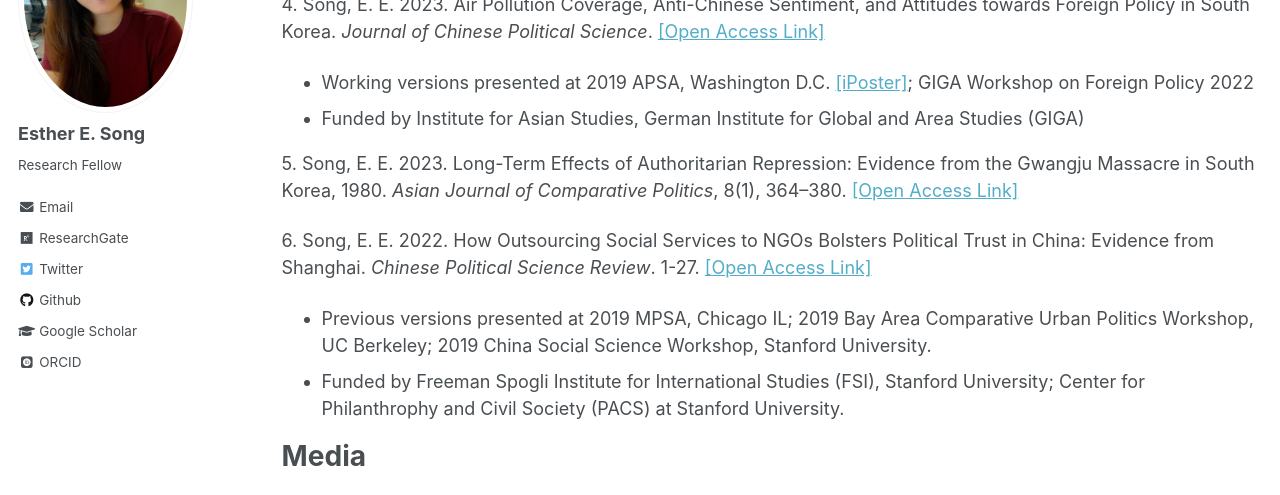
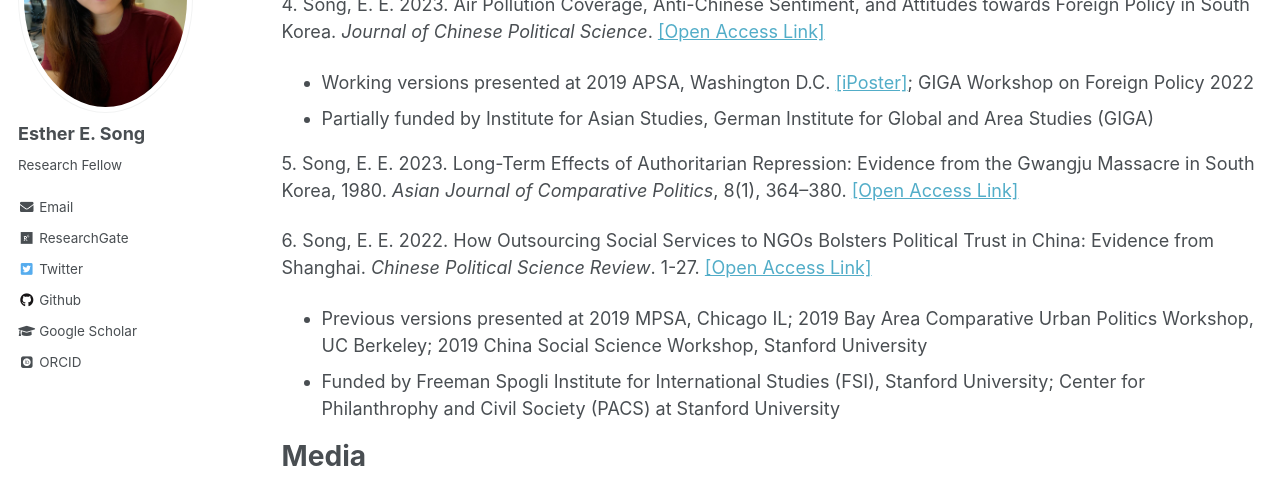
Before and after one commit to ehsong/ehsong.github.io, a Jekyll site: the page built from _pages/research.md, in a window 1280 px wide and 900 px high, scrolled down 580 px. Shown: the part 152-647 px from the top of the window. Built offline with Jekyll 4.4.1, drawn with Linux system fonts in a browser that asks for light colours; some web fonts are replaced; some of the changed text lies outside the part shown.

Commit message:
Update research.md

```diff
--- a/_pages/research.md
+++ b/_pages/research.md
@@ -21,13 +21,13 @@
 
 4\. Song, E. E. 2023. Air Pollution Coverage, Anti-Chinese Sentiment, and Attitudes towards Foreign Policy in South Korea. *Journal of Chinese Political Science*. [[Open Access Link]](https://doi.org/10.1007/s11366-023-09849-z)
    * Working versions presented at 2019 APSA, Washington D.C. [[iPoster]](https://apsa2019-apsa.ipostersessions.com/default.aspx?s=DF-1D-34-3D-64-33-21-12-B0-42-57-A1-87-AC-68-E1); GIGA Workshop on Foreign Policy 2022
-   * Funded by Institute for Asian Studies, German Institute for Global and Area Studies (GIGA)
+   * Partially funded by Institute for Asian Studies, German Institute for Global and Area Studies (GIGA)
 
 5\. Song, E. E. 2023. Long-Term Effects of Authoritarian Repression: Evidence from the Gwangju Massacre in South Korea, 1980. *Asian Journal of Comparative Politics*, 8(1), 364–380. [[Open Access Link]](https://journals.sagepub.com/doi/epub/10.1177/20578911221147994)
 
 6\. Song, E. E. 2022. How Outsourcing Social Services to NGOs Bolsters Political Trust in China: Evidence from Shanghai. *Chinese Political Science Review*. 1-27. [[Open Access Link]](https://link.springer.com/article/10.1007/s41111-021-00207-z)
-   * Previous versions presented at 2019 MPSA, Chicago IL; 2019 Bay Area Comparative Urban Politics Workshop, UC Berkeley; 2019 China Social Science Workshop, Stanford University.
-   * Funded by Freeman Spogli Institute for International Studies (FSI), Stanford University; Center for Philanthrophy and Civil Society (PACS) at Stanford University.
+   * Previous versions presented at 2019 MPSA, Chicago IL; 2019 Bay Area Comparative Urban Politics Workshop, UC Berkeley; 2019 China Social Science Workshop, Stanford University
+   * Funded by Freeman Spogli Institute for International Studies (FSI), Stanford University; Center for Philanthrophy and Civil Society (PACS) at Stanford University
 
 # Media
 
@@ -62,7 +62,7 @@
 
 * Intellectual and Public Discourse on Civil Society in China Under Xi (2013-) (with Runya Qiaoan)
   * Data collection in progress.
-  * Funded by Institute for Asian Studies, German Institute for Global and Area Studies
+  * Partially funded by Institute for Asian Studies, German Institute for Global and Area Studies (GIGA)
 
 ## China and the International Order
 
@@ -74,13 +74,13 @@
 ## Personalization of Executive Power
 
 * Personnel, institutions, and power: Revisiting the concept of political personalization (with Mariana Llanos, Thomas Richter, David Kuehn, Martin Acheampong, and Emilia Arellano)
-  * [Workshop on Personalization of Executive Power, GIGA Hamburg Germany](https://www.giga-hamburg.de/en/events/conferences-and-workshops/personalization-executive-power-conceptual-theoretical-empirical-perspectives); European Consortium for Political Research General Conference, Prague Czechia 2023; American Political Science Association Annual Meeting, LA USA 2023
-  * Funded by German Research Foundation (Deutsche Forschungsgemeinschaft, DFG)
+  * Previous versions presented at [Workshop on Personalization of Executive Power, GIGA Hamburg Germany](https://www.giga-hamburg.de/en/events/conferences-and-workshops/personalization-executive-power-conceptual-theoretical-empirical-perspectives); European Consortium for Political Research General Conference, Prague Czechia 2023; American Political Science Association Annual Meeting, LA USA 2023
+  * Funded by German Research Foundation, DFG [“COVID-19 and Executive Personalization in Sub-Saharan Africa, Asia, Latin America and the MENA Region”](https://www.giga-hamburg.de/en/research-and-transfer/projects/covid-19-executive-personalization-sub-saharan-africa-asia-latin-america-mena-region)
 
 * Career Transition Data on Elites in North Korea, 1994-2020 (with Jacob Reidhead and Jeongsue Park)
   * Previous version presented at MPSA, Chicago IL; Stanford Network Forum, Stanford University; European Consortium for Political Research General Conference 2023; All Souls College, Oxford University April 2024 (scheduled)
   * Curating a database on career transitions of approximately 444 elites from 1948-2020
-  * Funded by Institute for Asian Studies, German Institute for Global and Area Studies (GIGA)
+  * Partially funded by Institute for Asian Studies, German Institute for Global and Area Studies (GIGA)
 
 ## China and Democracy
 
```
